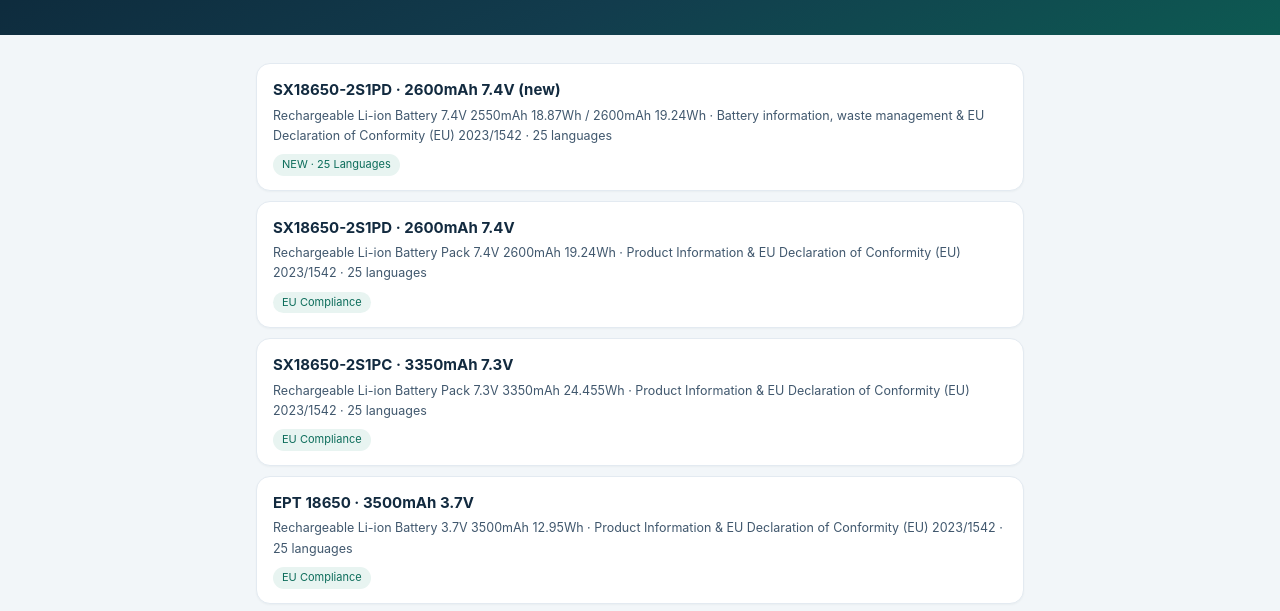
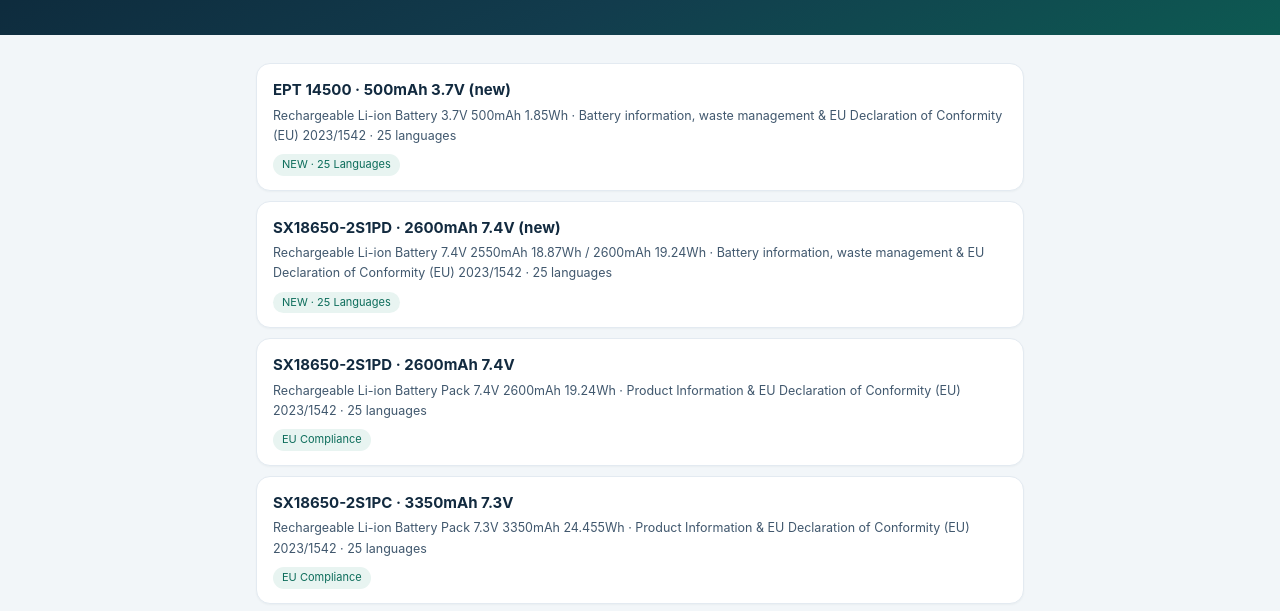
Before and after one commit to EPT-BATTERY/qr-docs, a plain HTML site: page index.html in a window 1280 px wide. Shown: the part 133-744 px from the top of the page. Drawn offline with Linux system fonts and the light colour scheme.

Commit message:
Add 14500-500mAh 3.7V to model list

```diff
--- a/index.html
+++ b/index.html
@@ -54,6 +54,10 @@
 
 <script>
 var DOCS = [
+  {slug:'14500-500mah-3.7v', model:'EPT 14500 · 500mAh 3.7V (new)',
+   desc:'Rechargeable Li-ion Battery 3.7V 500mAh 1.85Wh · Battery information, waste management & EU Declaration of Conformity (EU) 2023/1542 · 25 languages',
+   tag:'NEW · 25 Languages'},
+
   {slug:'sx18650-2s1pd-2600mah', model:'SX18650-2S1PD · 2600mAh 7.4V (new)',
    desc:'Rechargeable Li-ion Battery 7.4V 2550mAh 18.87Wh / 2600mAh 19.24Wh · Battery information, waste management & EU Declaration of Conformity (EU) 2023/1542 · 25 languages',
    tag:'NEW · 25 Languages'},
```
